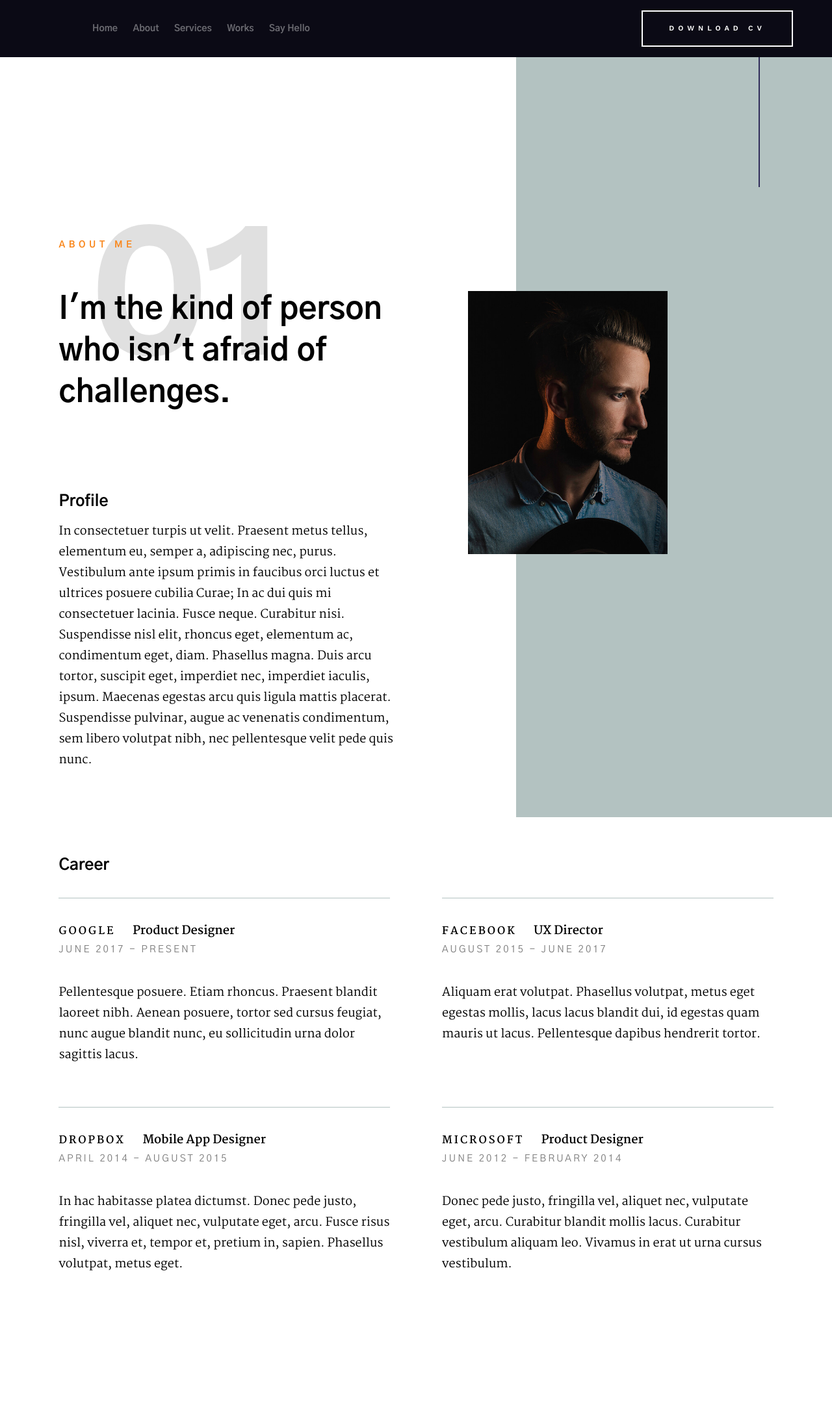
After one commit to Goshufit/PHP-Portfolio, a PHP site: page /about.php in a window 1280 px wide. The commit adds this page. Shown: the whole page at 65% size. Run offline with PHP 8.4, Linux system fonts and the light colour scheme.

Commit message:
initial commit

```diff
--- /dev/null
+++ b/about.php
@@ -0,0 +1,189 @@
+<!DOCTYPE html>
+<html class="no-js" lang="en">
+<head>
+
+    <!--- basic page needs
+    ================================================== -->
+    <meta charset="utf-8">
+    <title>Ethos</title>
+    <meta name="description" content="">
+    <meta name="author" content="">
+
+
+<?php require('includes/head.php'); ?>
+</head>
+
+<body id="top">
+
+
+  <?php require('includes/preloader.php'); ?>
+
+  <?php require('includes/scripts.php'); ?>
+
+
+
+
+  <div class="header-logo">
+            <a href="index.html">
+                <img src="images/logo.svg" alt="Homepage">
+            </a>
+        </div>
+
+        <div class="header-content">
+
+            <nav class="row header-nav-wrap">
+                <ul class="header-nav">
+                    <li><a class="smoothscroll" href="#hero" title="Intro">Home</a></li>
+                    <li><a class="smoothscroll" href="#about" title="About">About</a></li>
+                    <li><a class="smoothscroll" href="#services" title="Services">Services</a></li>
+                    <li><a class="smoothscroll" href="#portfolio" title="Works">Works</a></li>
+                    <li><a href="mailto:#0" title="Contact us">Say Hello</a></li>
+                </ul>
+            </nav> <!-- end header-nav-wrap -->
+
+            <a href="#0" class="btn btn--stroke btn--small">Download CV</a>
+
+        </div> <!-- end header-content -->
+
+        <a class="header-menu-toggle" href="#0"><span>Menu</span></a>
+
+
+
+
+    <!-- about
+    ================================================== -->
+    <section id="about" class="s-about target-section">
+
+        <div class="s-about__section s-about__section--profile">
+
+            <div class="right-vert-line"></div>
+
+            <div class="row">
+                <div class="column large-6 medium-8 tab-full">
+
+                    <div class="section-intro" data-num="01" data-aos="fade-up">
+                        <h3 class="subhead">About Me</h3>
+                        <h1 class="display-1">I'm the kind of person who isn't afraid of challenges.</h1>
+                    </div>
+
+                    <div class="profile-pic" data-aos="fade-up">
+                        <img src="images/profile-pic.jpg"
+                             srcset="images/profile-pic.jpg 1x, images/profile-pic@2x.jpg 2x" alt="">
+                    </div>
+
+                    <h3 data-aos="fade-up">Profile</h3>
+
+                    <p data-aos="fade-up">
+                    In consectetuer turpis ut velit. Praesent metus tellus, elementum eu, semper a, adipiscing nec, purus.
+                    Vestibulum ante ipsum primis in faucibus orci luctus et ultrices posuere cubilia Curae; In ac dui quis
+                    mi consectetuer lacinia. Fusce neque. Curabitur nisi. Suspendisse nisl elit, rhoncus eget, elementum ac,
+                    condimentum eget, diam. Phasellus magna. Duis arcu tortor, suscipit eget, imperdiet nec, imperdiet iaculis,
+                    ipsum. Maecenas egestas arcu quis ligula mattis placerat. Suspendisse pulvinar, augue ac venenatis condimentum,
+                    sem libero volutpat nibh, nec pellentesque velit pede quis nunc.
+                    </p>
+
+                </div>
+            </div>
+
+        </div> <!-- end s-about__section--profile -->
+
+        <div class="s-about__section">
+
+            <div class="row">
+                <div class="column">
+                    <h3 data-aos="fade-up">Career</h3>
+                </div>
+            </div>
+
+            <div class="row block-large-1-2 block-900-full work-positions">
+
+                <div class="column" data-aos="fade-up">
+                    <div class="position">
+                        <div class="position__header">
+                            <h6>
+                                <span class="position__co">Google</span>
+                                <span class="position__pos">Product Designer</span>
+                            </h6>
+                            <div class="position__timeframe">
+                                June 2017 - Present
+                            </div>
+                        </div>
+
+                        <p>
+                        Pellentesque posuere. Etiam rhoncus. Praesent blandit laoreet nibh.
+                        Aenean posuere, tortor sed cursus feugiat, nunc augue blandit nunc,
+                        eu sollicitudin urna dolor sagittis lacus.
+                        </p>
+                    </div>
+                </div> <!-- end column -->
+                <div class="column" data-aos="fade-up">
+                    <div class="position">
+                        <div class="position__header">
+                            <h6>
+                                <span class="position__co">Facebook</span>
+                                <span class="position__pos">UX Director</span>
+                            </h6>
+                            <div class="position__timeframe">
+                                August 2015 - June 2017
+                            </div>
+                        </div>
+
+                        <p>
+                        Aliquam erat volutpat. Phasellus volutpat, metus eget egestas mollis,
+                        lacus lacus blandit dui, id egestas quam mauris ut lacus. Pellentesque
+                        dapibus hendrerit tortor.
+                        </p>
+                    </div>
+                </div> <!-- end column -->
+                <div class="column" data-aos="fade-up">
+                    <div class="position">
+                        <div class="position__header">
+                            <h6>
+                                <span class="position__co">Dropbox</span>
+                                <span class="position__pos">Mobile App Designer</span>
+                            </h6>
+                            <div class="position__timeframe">
+                                April 2014 - August 2015
+                            </div>
+                        </div>
+
+                        <p>
+                        In hac habitasse platea dictumst. Donec pede justo, fringilla vel, aliquet nec,
+                        vulputate eget, arcu. Fusce risus nisl, viverra et, tempor et, pretium in, sapien.
+                        Phasellus volutpat, metus eget.
+                        </p>
+                    </div>
+                </div> <!-- end column -->
+                <div class="column" data-aos="fade-up">
+                    <div class="position">
+                        <div class="position__header">
+                            <h6>
+                                <span class="position__co">Microsoft</span>
+                                <span class="position__pos">Product Designer</span>
+                            </h6>
+                            <div class="position__timeframe">
+                                June 2012 - February 2014
+                            </div>
+                        </div>
+
+                        <p>
+                        Donec pede justo, fringilla vel, aliquet nec, vulputate eget, arcu.
+                        Curabitur blandit mollis lacus. Curabitur vestibulum aliquam leo.
+                        Vivamus in erat ut urna cursus vestibulum.
+                        </p>
+                    </div>
+                </div> <!-- end column -->
+
+            </div> <!-- work positions -->
+
+        </div> <!-- end s-about__section -->
+
+    </section> <!-- end s-about -->
+
+
+
+
+
+
+
+</body>
--- /dev/null
+++ b/includes/head.php
@@ -0,0 +1,20 @@
+  <!-- mobile specific metas
+    ================================================== -->
+    <meta name="viewport" content="width=device-width, initial-scale=1">
+
+    <!-- CSS
+    ================================================== -->
+    <link rel="stylesheet" href="css/base.css">
+    <link rel="stylesheet" href="css/main.css">
+    <link rel="stylesheet" href="css/vendor.css">
+
+    <!-- script
+    ================================================== -->
+    <script src="js/modernizr.js"></script>
+
+    <!-- favicons
+    ================================================== -->
+    <link rel="apple-touch-icon" sizes="180x180" href="apple-touch-icon.png">
+    <link rel="icon" type="image/png" sizes="32x32" href="favicon-32x32.png">
+    <link rel="icon" type="image/png" sizes="16x16" href="favicon-16x16.png">
+    <link rel="manifest" href="site.webmanifest">
--- /dev/null
+++ b/includes/preloader.php
@@ -0,0 +1,9 @@
+  <!-- preloader
+    ================================================== -->
+    <div id="preloader">
+        <div id="loader" class="dots-fade">
+            <div></div>
+            <div></div>
+            <div></div>
+        </div>
+    </div>
--- /dev/null
+++ b/includes/scripts.php
@@ -0,0 +1,5 @@
+ <!-- Java Script
+    ================================================== -->
+    <script src="js/jquery-3.2.1.min.js"></script>
+    <script src="js/plugins.js"></script>
+    <script src="js/main.js"></script>
--- a/js/main.js
+++ b/js/main.js
@@ -3,187 +3,167 @@
  *
  * ------------------------------------------------------------------- */
 
-(function($) {
-
+(function ($) {
   "use strict";
 
   const cfg = {
-                scrollDuration : 800, // smoothscroll duration
-                mailChimpURL   : ''   // mailchimp url
+    scrollDuration: 800, // smoothscroll duration
+    mailChimpURL: "", // mailchimp url
   };
   const $WIN = $(window);
-
 
   // Add the User Agent to the <html>
   // will be used for IE10/IE11 detection (Mozilla/5.0 (compatible; MSIE 10.0; Windows NT 6.2; Trident/6.0; rv:11.0))
   const doc = document.documentElement;
-    doc.setAttribute('data-useragent', navigator.userAgent);
-
-
+  doc.setAttribute("data-useragent", navigator.userAgent);
 
   /* preloader
    * -------------------------------------------------- */
-    const ssPreloader = function() {
+  const ssPreloader = function () {
+    $("html").addClass("ss-preload");
 
-        $("html").addClass('ss-preload');
-
-        $WIN.on('load', function() {
-
+    $WIN.on("load", function () {
       // force page scroll position to top at page refresh
-            $('html, body').animate({ scrollTop: 0 }, 'normal');
+      $("html, body").animate({ scrollTop: 0 }, "normal");
 
       // will first fade out the loading animation
-            $("#loader").fadeOut("slow", function() {
+      $("#loader").fadeOut("slow", function () {
         // will fade out the whole DIV that covers the website.
         $("#preloader").delay(300).fadeOut("slow");
       });
 
       // for hero content animations
-            $("html").removeClass('ss-preload');
-            $("html").addClass('ss-loaded');
-
+      $("html").removeClass("ss-preload");
+      $("html").addClass("ss-loaded");
     });
   };
 
-
-
   /* pretty print
    * -------------------------------------------------- */
-    const ssPrettyPrint = function() {
-        $('pre').addClass('prettyprint');
-        $( document ).ready(function() {
+  const ssPrettyPrint = function () {
+    $("pre").addClass("prettyprint");
+    $(document).ready(function () {
       prettyPrint();
     });
   };
 
-
-
   /* move header
    * -------------------------------------------------- */
   const ssMoveHeader = function () {
-
-        const $hero = $('.s-hero'),
-              $hdr = $('.s-header'),
+    const $hero = $(".s-hero"),
+      $hdr = $(".s-header"),
       triggerHeight = $hero.outerHeight() - 170;
 
-
-        $WIN.on('scroll', function () {
-
+    $WIN.on("scroll", function () {
       let loc = $WIN.scrollTop();
 
+      if (
+        document
+          .getElementsByTagName("body")[0]
+          .classList.contains("home__page")
+      ) {
         if (loc > triggerHeight) {
-                $hdr.addClass('sticky');
+          $hdr.addClass("sticky");
         } else {
-                $hdr.removeClass('sticky');
+          $hdr.removeClass("sticky");
         }
 
         if (loc > triggerHeight + 20) {
-                $hdr.addClass('offset');
+          $hdr.addClass("offset");
         } else {
-                $hdr.removeClass('offset');
+          $hdr.removeClass("offset");
         }
 
         if (loc > triggerHeight + 150) {
-                $hdr.addClass('scrolling');
+          $hdr.addClass("scrolling");
         } else {
-                $hdr.removeClass('scrolling');
+          $hdr.removeClass("scrolling");
         }
-
+      }
     });
-
   };
-
-
 
   /* mobile menu
    * ---------------------------------------------------- */
-    const ssMobileMenu = function() {
-
-        const $toggleButton = $('.header-menu-toggle');
-        const $headerContent = $('.header-content');
+  const ssMobileMenu = function () {
+    const $toggleButton = $(".header-menu-toggle");
+    const $headerContent = $(".header-content");
     const $siteBody = $("body");
 
-        $toggleButton.on('click', function(event){
+    $toggleButton.on("click", function (event) {
       event.preventDefault();
-            $toggleButton.toggleClass('is-clicked');
-            $siteBody.toggleClass('menu-is-open');
+      $toggleButton.toggleClass("is-clicked");
+      $siteBody.toggleClass("menu-is-open");
     });
 
-        $headerContent.find('.header-nav a, .btn').on("click", function() {
-
+    $headerContent.find(".header-nav a, .btn").on("click", function () {
       // at 900px and below
-            if (window.matchMedia('(max-width: 900px)').matches) {
-                $toggleButton.toggleClass('is-clicked');
-                $siteBody.toggleClass('menu-is-open');
+      if (window.matchMedia("(max-width: 900px)").matches) {
+        $toggleButton.toggleClass("is-clicked");
+        $siteBody.toggleClass("menu-is-open");
       }
     });
 
-        $WIN.on('resize', function() {
-
+    $WIN.on("resize", function () {
       // above 900px
-            if (window.matchMedia('(min-width: 901px)').matches) {
-                if ($siteBody.hasClass("menu-is-open")) $siteBody.removeClass("menu-is-open");
-                if ($toggleButton.hasClass("is-clicked")) $toggleButton.removeClass("is-clicked");
+      if (window.matchMedia("(min-width: 901px)").matches) {
+        if ($siteBody.hasClass("menu-is-open"))
+          $siteBody.removeClass("menu-is-open");
+        if ($toggleButton.hasClass("is-clicked"))
+          $toggleButton.removeClass("is-clicked");
       }
     });
-
   };
-
 
   /* accordion
    * ------------------------------------------------------ */
-    const ssAccordion = function() {
-
-        const $allItems = $('.services-list__item');
-        const $allPanels = $allItems.children('.services-list__item-body');
+  const ssAccordion = function () {
+    const $allItems = $(".services-list__item");
+    const $allPanels = $allItems.children(".services-list__item-body");
 
     $allPanels.slice(1).hide();
 
-        $allItems.on('click', '.services-list__item-header', function() {
-
+    $allItems.on("click", ".services-list__item-header", function () {
       const $this = $(this),
         $curItem = $this.parent(),
-                  $curPanel =  $this.next();
+        $curPanel = $this.next();
 
-            if(!$curItem.hasClass('is-active')){
+      if (!$curItem.hasClass("is-active")) {
         $allPanels.slideUp();
         $curPanel.slideDown();
-                $allItems.removeClass('is-active');
-                $curItem.addClass('is-active');
+        $allItems.removeClass("is-active");
+        $curItem.addClass("is-active");
       }
 
       return false;
     });
   };
 
-
-
   /* photoswipe
    * ----------------------------------------------------- */
-    const ssPhotoswipe = function() {
+  const ssPhotoswipe = function () {
     const items = [],
-            $pswp = $('.pswp')[0],
-            $folioItems = $('.folio-item');
+      $pswp = $(".pswp")[0],
+      $folioItems = $(".folio-item");
 
     // get items
-        $folioItems.each( function(i) {
-
+    $folioItems.each(function (i) {
       let $folio = $(this),
-                $thumbLink =  $folio.find('.folio-item__thumb-link'),
-                $title = $folio.find('.folio-item__title'),
-                $caption = $folio.find('.folio-item__caption'),
-                $titleText = '<h4>' + $.trim($title.html()) + '</h4>',
+        $thumbLink = $folio.find(".folio-item__thumb-link"),
+        $title = $folio.find(".folio-item__title"),
+        $caption = $folio.find(".folio-item__caption"),
+        $titleText = "<h4>" + $.trim($title.html()) + "</h4>",
         $captionText = $.trim($caption.html()),
-                $href = $thumbLink.attr('href'),
-                $size = $thumbLink.data('size').split('x'),
-                $width  = $size[0],
+        $href = $thumbLink.attr("href"),
+        $size = $thumbLink.data("size").split("x"),
+        $width = $size[0],
         $height = $size[1];
 
       let item = {
-                src  : $href,
-                w    : $width,
-                h    : $height
-            }
+        src: $href,
+        w: $width,
+        h: $height,
+      };
 
       if ($caption.length > 0) {
         item.title = $.trim($titleText + $captionText);
@@ -193,30 +173,32 @@
     });
 
     // bind click event
-        $folioItems.each(function(i) {
-
-            $(this).find('.folio-item__thumb-link').on('click', function(e) {
+    $folioItems.each(function (i) {
+      $(this)
+        .find(".folio-item__thumb-link")
+        .on("click", function (e) {
           e.preventDefault();
           let options = {
             index: i,
-                    showHideOpacity: true
-                }
+            showHideOpacity: true,
+          };
 
           // initialize PhotoSwipe
-                let lightBox = new PhotoSwipe($pswp, PhotoSwipeUI_Default, items, options);
+          let lightBox = new PhotoSwipe(
+            $pswp,
+            PhotoSwipeUI_Default,
+            items,
+            options
+          );
           lightBox.init();
         });
-
     });
   };
 
-
-
   /* slick slider
    * ------------------------------------------------------ */
-    const ssSlickSlider = function() {
-
-        $('.testimonial-slider').slick({
+  const ssSlickSlider = function () {
+    $(".testimonial-slider").slick({
       arrows: false,
       dots: true,
       infinite: true,
@@ -229,95 +211,90 @@
           breakpoint: 1080,
           settings: {
             slidesToShow: 2,
-                        slidesToScroll: 1
-                    }
+            slidesToScroll: 1,
+          },
         },
         {
           breakpoint: 800,
           settings: {
             slidesToShow: 1,
-                        slidesToScroll: 1
-                    }
-                }
-            ]
+            slidesToScroll: 1,
+          },
+        },
+      ],
     });
   };
 
-
   /* Animate On Scroll
    * ------------------------------------------------------ */
-    const ssAOS = function() {
-
-        AOS.init( {
+  const ssAOS = function () {
+    AOS.init({
       offset: 100,
       duration: 600,
-            easing: 'ease-in-out',
+      easing: "ease-in-out",
       delay: 300,
       once: true,
-            disable: 'mobile'
+      disable: "mobile",
     });
-
   };
-
-
 
   /* alert boxes
    * ------------------------------------------------------ */
-    const ssAlertBoxes = function() {
-
-        $('.alert-box').on('click', '.alert-box__close', function() {
+  const ssAlertBoxes = function () {
+    $(".alert-box").on("click", ".alert-box__close", function () {
       $(this).parent().fadeOut(500);
     });
-
   };
-
 
   /* smooth scrolling
    * ------------------------------------------------------ */
-    const ssSmoothScroll = function() {
-
-        $('.smoothscroll').on('click', function (e) {
+  const ssSmoothScroll = function () {
+    $(".smoothscroll").on("click", function (e) {
       const target = this.hash;
       const $target = $(target);
 
       e.preventDefault();
       e.stopPropagation();
 
-            $('html, body').stop().animate({
-                'scrollTop': $target.offset().top
-            }, cfg.scrollDuration, 'swing').promise().done(function () {
+      $("html, body")
+        .stop()
+        .animate(
+          {
+            scrollTop: $target.offset().top,
+          },
+          cfg.scrollDuration,
+          "swing"
+        )
+        .promise()
+        .done(function () {
           window.location.hash = target;
         });
     });
-
   };
-
 
   /* back to top
    * ------------------------------------------------------ */
-    const ssBackToTop = function() {
-
+  const ssBackToTop = function () {
     const pxShow = 800;
-        const $goTopButton = $(".ss-go-top")
+    const $goTopButton = $(".ss-go-top");
 
     // Show or hide the button
-        if ($(window).scrollTop() >= pxShow) $goTopButton.addClass('link-is-visible');
+    if ($(window).scrollTop() >= pxShow)
+      $goTopButton.addClass("link-is-visible");
 
-        $(window).on('scroll', function() {
+    $(window).on("scroll", function () {
       if ($(window).scrollTop() >= pxShow) {
-                if(!$goTopButton.hasClass('link-is-visible')) $goTopButton.addClass('link-is-visible')
+        if (!$goTopButton.hasClass("link-is-visible"))
+          $goTopButton.addClass("link-is-visible");
       } else {
-                $goTopButton.removeClass('link-is-visible')
+        $goTopButton.removeClass("link-is-visible");
       }
     });
   };
 
-
-
   /* initialize
    * ------------------------------------------------------ */
   (function ssInit() {
-
     ssPreloader();
     ssPrettyPrint();
     ssMoveHeader();
@@ -329,7 +306,5 @@
     ssAlertBoxes();
     ssSmoothScroll();
     ssBackToTop();
-
   })();
-
 })(jQuery);
```
Also changed, not shown: includes/header.php (added, +39 -0 lines), index.php (renamed from index.html, +10 -67 lines), contacts.php (added), portfolio.php (added), services.php (added), works.php (added). Lines whose indentation alone changed are shown as unchanged.
